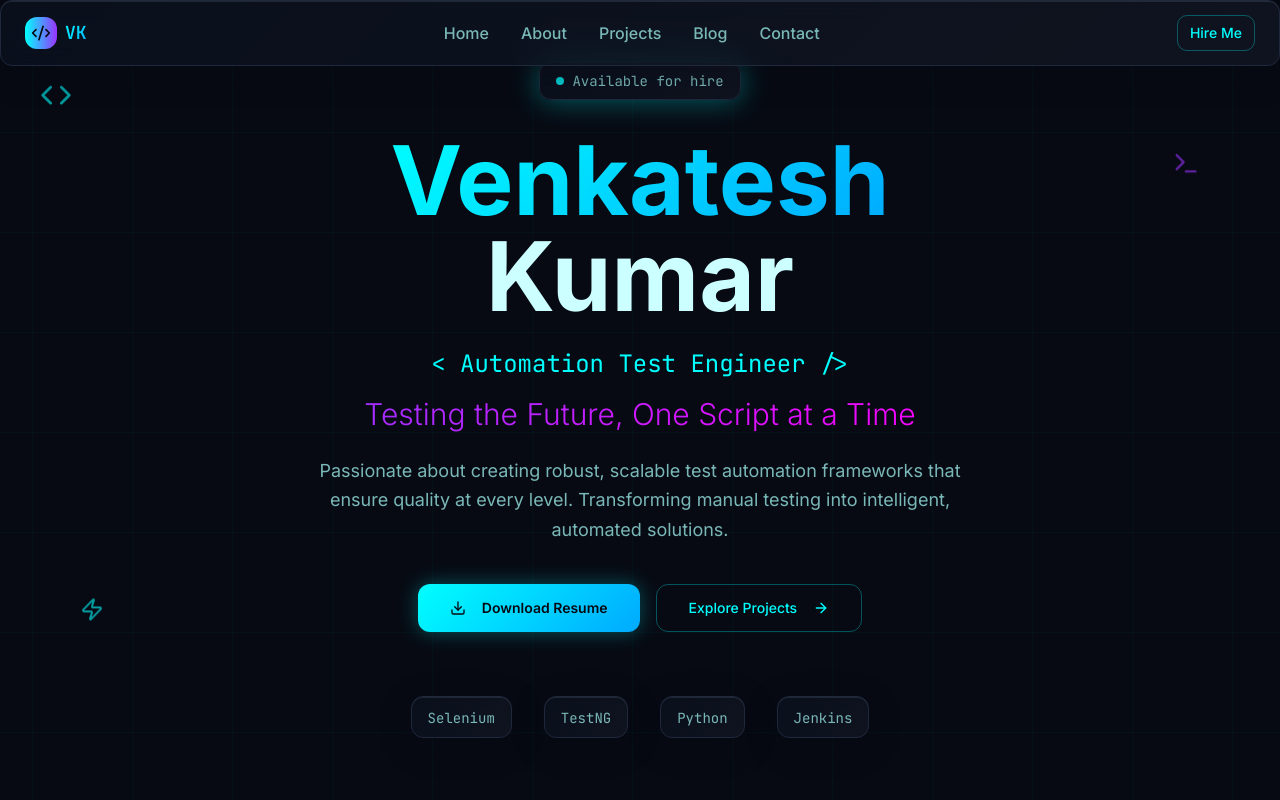
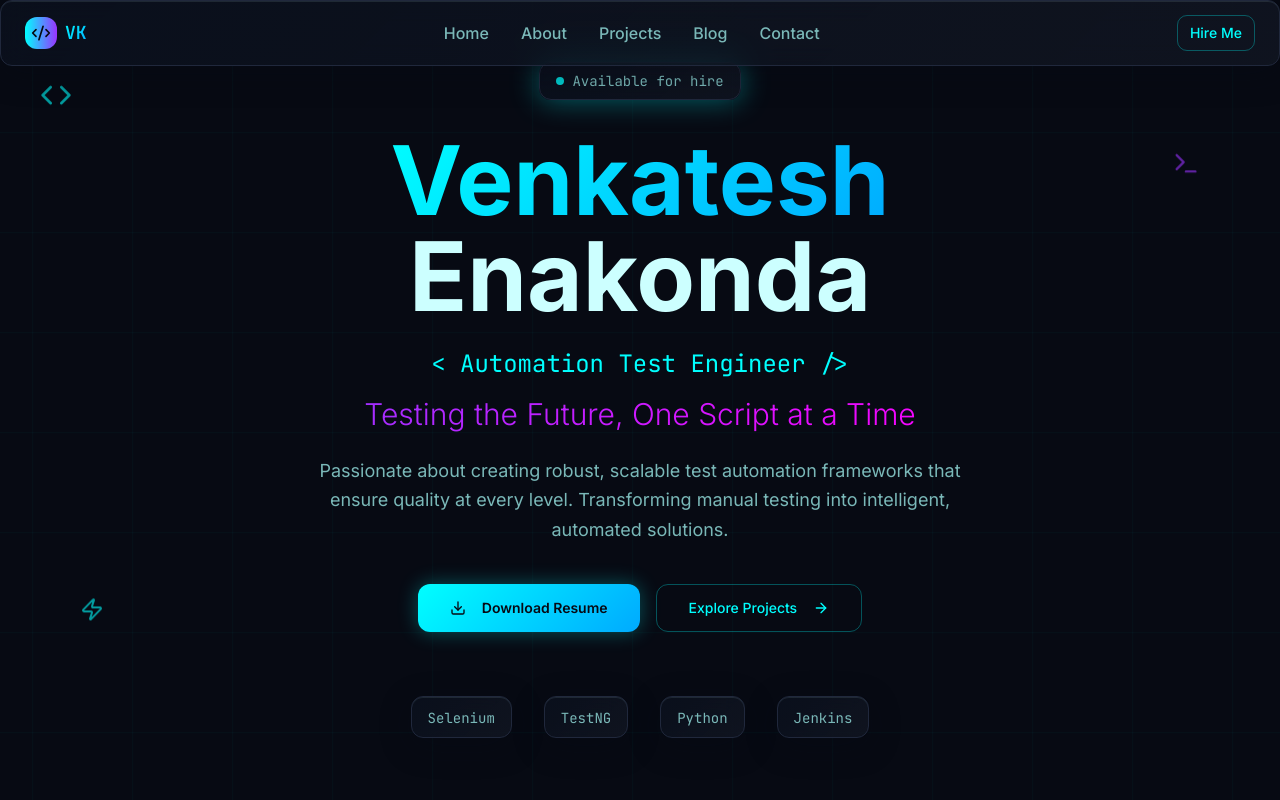
Before and after one commit to VenkateshEnakonda7/Portfolio-Repo, a React (Vite) app: page / in a window 1280 px wide. Shown: the top 800 px of the page. Built offline with nearby package versions, Linux system fonts and the light colour scheme.

Commit message:
Visual edit in Lovable
Edited UI in Lovable

```diff
--- a/src/components/Hero.tsx
+++ b/src/components/Hero.tsx
@@ -1,9 +1,7 @@
 import { Button } from "@/components/ui/button";
 import { Download, ArrowRight, Code, Terminal, Zap } from "lucide-react";
-
 const Hero = () => {
-  return (
-    <section className="relative min-h-screen flex items-center justify-center overflow-hidden">
+  return <section className="relative min-h-screen flex items-center justify-center overflow-hidden">
       {/* Animated Background */}
       <div className="absolute inset-0 animated-grid opacity-30"></div>
 
@@ -11,10 +9,14 @@ const Hero = () => {
       <div className="absolute top-20 left-10 text-neon-cyan opacity-60 float">
         <Code size={32} />
       </div>
-      <div className="absolute top-40 right-20 text-neon-purple opacity-60 float" style={{ animationDelay: '2s' }}>
+      <div className="absolute top-40 right-20 text-neon-purple opacity-60 float" style={{
+      animationDelay: '2s'
+    }}>
         <Terminal size={28} />
       </div>
-      <div className="absolute bottom-40 left-20 text-primary opacity-60 float" style={{ animationDelay: '4s' }}>
+      <div className="absolute bottom-40 left-20 text-primary opacity-60 float" style={{
+      animationDelay: '4s'
+    }}>
         <Zap size={24} />
       </div>
 
@@ -30,7 +32,8 @@ const Hero = () => {
         <h1 className="text-6xl md:text-8xl font-bold mb-6 leading-tight">
           <span className="text-gradient">Venkatesh</span>
           <br />
-          <span className="text-foreground">Kumar</span>
+          <span className="text-foreground">Enakonda
+        </span>
         </h1>
 
         {/* Role */}
@@ -77,8 +80,6 @@ const Hero = () => {
           </div>
         </div>
       </div>
-    </section>
-  );
+    </section>;
 };
-
 export default Hero;
```
